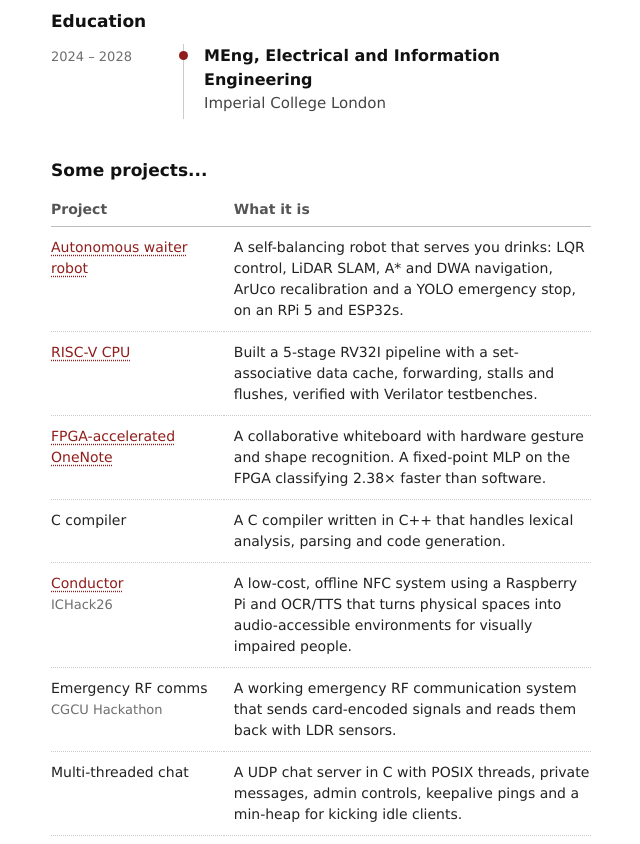
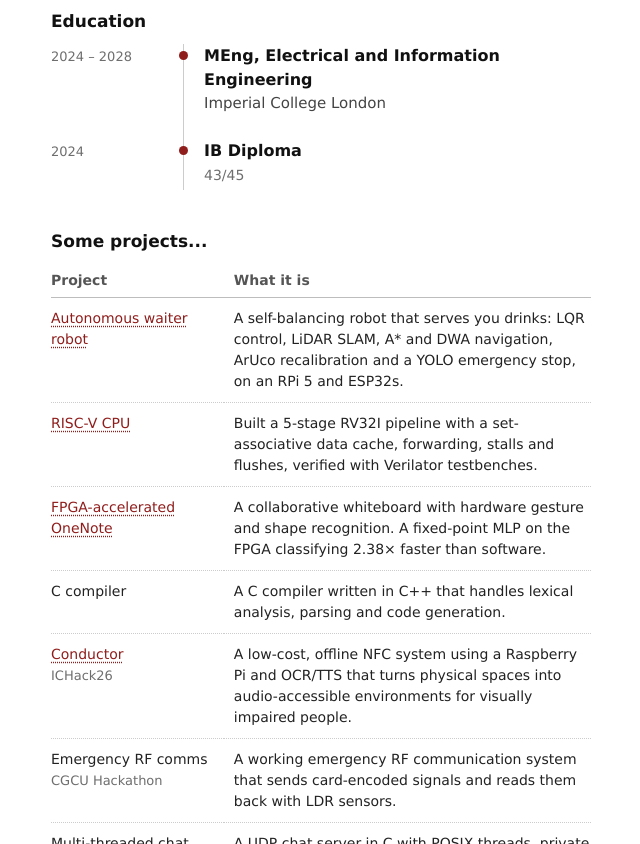
Before and after one commit to vishalarun7/website, a plain HTML site: page projects.html in a window 1280 px wide. Shown: the part 900-1744 px from the top of the page, without its empty margins (329-969 px from the left). Drawn offline with Linux system fonts and the light colour scheme.

Commit message:
Update projects.html

```diff
--- a/projects.html
+++ b/projects.html
@@ -91,6 +91,15 @@
 <p class="org">Imperial College London</p>
 </div>
 </li>
+
+<li>
+<p class="when">2024</p>
+<div class="entry">
+<h3>IB Diploma</h3>
+<p class="note">43/45</p>
+</div>
+</li>
+
 </ol>
 </section>
 
```
